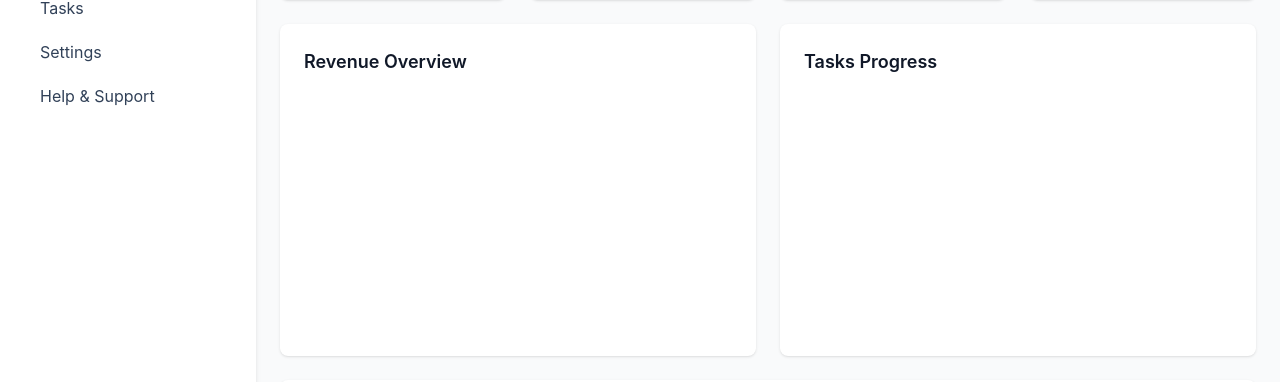
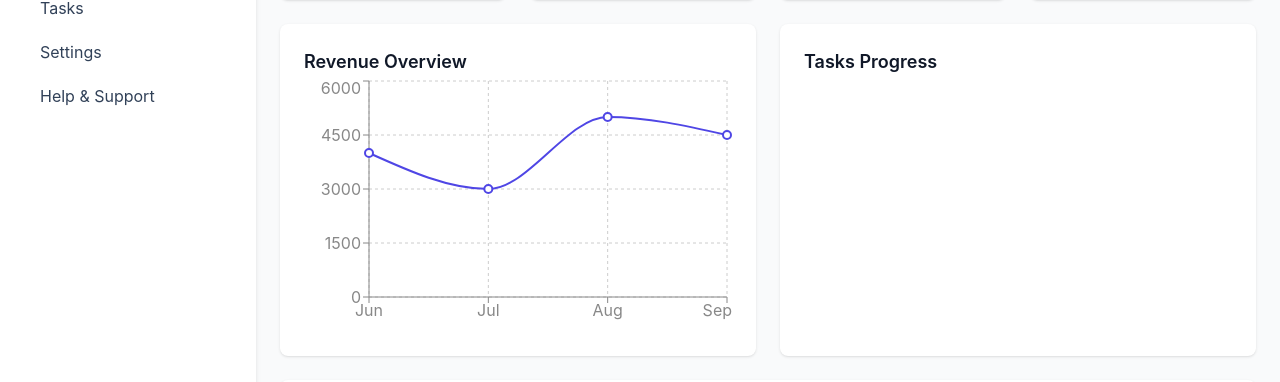
Before and after one commit to webwizsharmin/clientflow-v2, a React (Vite) app: page /dashboard in a window 1280 px wide. Shown: the part 212-594 px from the top of the page. Built offline with nearby package versions, Linux system fonts and the light colour scheme; sample sign-in values are in the browser's storage; some icons are missing.

Commit message:
feat(charts): add RevenueChart components using Recharts

```diff
--- /dev/null
+++ b/src/components/charts/RevenueChart.jsx
@@ -0,0 +1,36 @@
+import {
+  CartesianGrid,
+  Line,
+  LineChart,
+  ResponsiveContainer,
+  Tooltip,
+  XAxis,
+  YAxis,
+} from "recharts";
+
+const revenueData = [
+  { month: "Jun", revenue: 4000 },
+  { month: "Jul", revenue: 3000 },
+  { month: "Aug", revenue: 5000 },
+  { month: "Sep", revenue: 4500 },
+];
+
+export default function RevenueChart() {
+  return (
+    <ResponsiveContainer width="100%" height="100%">
+      <LineChart data={revenueData}>
+        <CartesianGrid strokeDasharray="3 3" stroke="#ccc" />
+        <XAxis dataKey="month" stroke="#888" />
+        <YAxis stroke="#888" />
+        <Tooltip />
+        <Line
+          type="monotone"
+          dataKey="revenue"
+          stroke="#4f46e5"
+          strokeWidth={2}
+          dot={{ r: 4 }}
+        />
+      </LineChart>
+    </ResponsiveContainer>
+  );
+}
--- a/src/pages/Dashboad.jsx
+++ b/src/pages/Dashboad.jsx
@@ -8,6 +8,7 @@ import {
   ArrowTrendingUpIcon,
   ArrowTrendingDownIcon,
 } from "@heroicons/react/24/solid";
+import RevenueChart from "../components/charts/RevenueChart";
 
 export default function Dashboard() {
   const { logout, resetAuth } = useContext(AuthContext);
@@ -72,8 +73,8 @@ export default function Dashboard() {
             Revenue Overview
           </h2>
 
-          <div className="h-64 flex items-center justify-center text-gray-400 dark:text-gray-500">
-            {/* Chart placeholder */}
+          <div className="h-64">
+            <RevenueChart />
           </div>
         </div>
         <div className="bg-white dark:bg-gray-900 rounded-lg shadow p-6">
```
